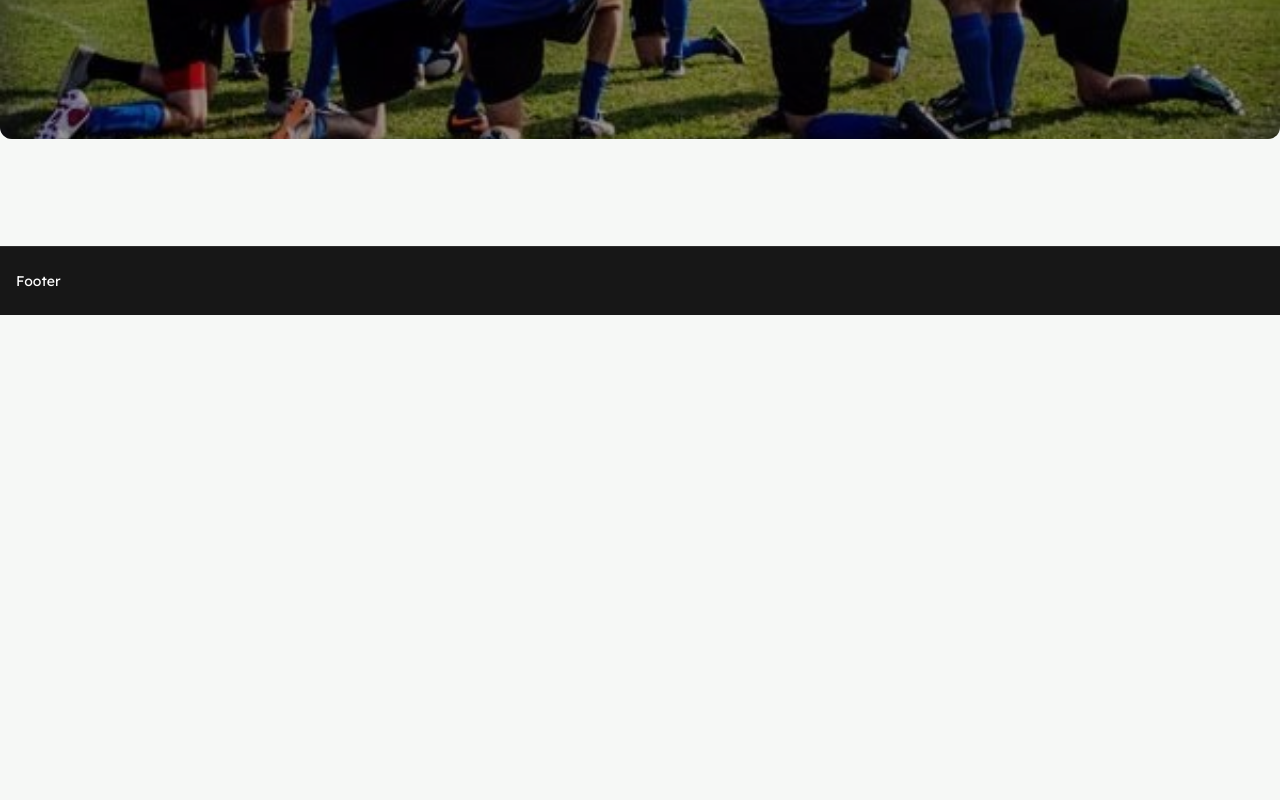
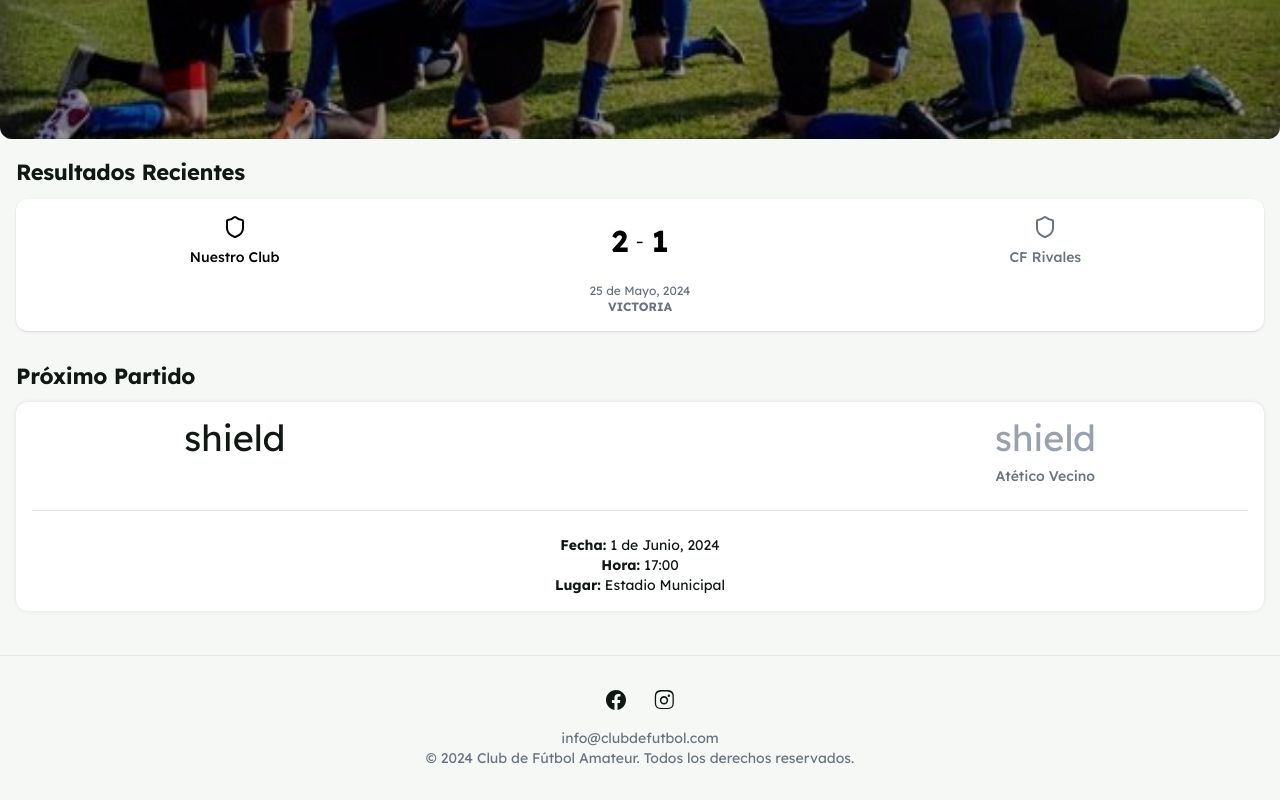
Before and after one commit to CristianTapia/csd-los-apostoles, a Next.js app: page / in a window 1280 px wide. Shown: the part 485-1285 px from the top of the page. Before the commit the page ends 800 px from the top, so only its background shows below. Built offline with nearby package versions, Linux system fonts and the light colour scheme.

Commit message:
Adding matches information to the page

```diff
--- a/app/globals.css
+++ b/app/globals.css
@@ -4,6 +4,7 @@
   --background: #f6f8f6; /* Color principal de fondo */
   --foreground: #ffffff; /* Color principal de fondo */
   --font-main: #000000; /* Color principal del texto */
+  --font-secondary: #6b7280; /* Color secundario del texto */
   --button-main: #13ec5b; /* Color principal de los botones */
 }
 
@@ -11,6 +12,7 @@
   --color-background: var(--background);
   --color-foreground: var(--foreground);
   --color-font-main: var(--font-main);
+  --color-font-secondary: var(--font-secondary);
   --color-button-main: var(--button-main);
   --font-sans: var(--font-geist-sans);
   --font-mono: var(--font-geist-mono);
--- a/app/page.tsx
+++ b/app/page.tsx
@@ -1,7 +1,7 @@
 "use client";
 import { useState } from "react";
 import { siInstagram, siTiktok, siWhatsapp, siYoutube } from "simple-icons";
-import { Menu, X } from "lucide-react";
+import { Menu, X, Shield } from "lucide-react";
 import Link from "next/link";
 import Image from "next/image";
 
@@ -95,12 +95,99 @@ export default function Page() {
             </div>
           </div>
         </div>
+        <h3 className="text-[#111813] dark:text-white text-[22px] font-bold leading-tight tracking-[-0.015em] px-4 pb-3 pt-5">
+          Resultados Recientes
+        </h3>
+        <div className="px-4 pb-3">
+          <div className="flex flex-col gap-4 rounded-xl bg-foreground text-font-main dark:bg-background-dark/50 shadow-sm p-4">
+            <div className="flex items-center justify-between">
+              <div className="flex flex-col items-center gap-2 w-1/3 font-medium">
+                <Shield />
+                <span className="text-sm text-center truncate">Nuestro Club</span>
+              </div>
+              <div className="flex items-center gap-2">
+                <span className="text-3xl font-bold">2</span>
+                <span className="text-xl font-light">-</span>
+                <span className="text-3xl font-bold">1</span>
+              </div>
+              <div className="flex flex-col text-font-secondary items-center gap-2 w-1/3">
+                <Shield />
+                <span className="text-sm font-medium text-center truncate text-gray-500 dark:text-gray-400">
+                  CF Rivales
+                </span>
+              </div>
+            </div>
+            <div className="text-center text-xs text-gray-500 dark:text-gray-400">
+              <p>25 de Mayo, 2024</p>
+              <p className="font-bold text-primary">VICTORIA</p>
+            </div>
+          </div>
+        </div>
+        <h3 className="text-[#111813] dark:text-white text-[22px] font-bold leading-tight tracking-[-0.015em] px-4 pb-3 pt-5">
+          Próximo Partido
+        </h3>
+        <div className="px-4 pb-3">
+          <div className="flex flex-col gap-4 rounded-xl bg-white dark:bg-background-dark/50 shadow-[0_0_4px_rgba(0,0,0,0.1)] p-4">
+            <div className="flex items-center justify-between">
+              <div className="flex flex-col items-center gap-2 w-1/3">
+                <span className="material-symbols-outlined text-4xl text-[#111813] dark:text-white">shield</span>
+                <span className="text-sm font-medium text-center truncate">Nuestro Club</span>
+              </div>
+              <div className="flex flex-col items-center">
+                <span className="text-xl font-bold">VS</span>
+              </div>
+              <div className="flex flex-col items-center gap-2 w-1/3">
+                <span className="material-symbols-outlined text-4xl text-gray-400">shield</span>
+                <span className="text-sm font-medium text-center truncate text-gray-500 dark:text-gray-400">
+                  Atético Vecino
+                </span>
+              </div>
+            </div>
+            <div className="border-t border-gray-200 dark:border-gray-700 my-2"></div>
+            <div className="text-center text-sm text-[#111813] dark:text-white">
+              <p>
+                <span className="font-bold">Fecha:</span> 1 de Junio, 2024
+              </p>
+              <p>
+                <span className="font-bold">Hora:</span> 17:00
+              </p>
+              <p>
+                <span className="font-bold">Lugar:</span> Estadio Municipal
+              </p>
+            </div>
+          </div>
+        </div>
       </main>
-
-      {/* FOOTER */}
+      <footer className="bg-background-light dark:bg-background-dark mt-8 px-4 py-8 border-t border-gray-200 dark:border-gray-700">
+        <div className="flex justify-center gap-6 mb-4">
+          <a className="text-[#111813] dark:text-white" data-alt="Facebook icon" href="#">
+            <svg aria-hidden="true" className="w-6 h-6" fill="currentColor" viewBox="0 0 24 24">
+              <path
+                // clip-rule="evenodd"
+                d="M22 12c0-5.523-4.477-10-10-10S2 6.477 2 12c0 4.991 3.657 9.128 8.438 9.878v-6.987h-2.54V12h2.54V9.797c0-2.506 1.492-3.89 3.777-3.89 1.094 0 2.238.195 2.238.195v2.46h-1.26c-1.243 0-1.63.771-1.63 1.562V12h2.773l-.443 2.89h-2.33v6.988C18.343 21.128 22 16.991 22 12z"
+                // fill-rule="evenodd"
+              ></path>
+            </svg>
+          </a>
+          <a className="text-[#111813] dark:text-white" data-alt="Instagram icon" href="#">
+            <svg aria-hidden="true" className="w-6 h-6" fill="currentColor" viewBox="0 0 24 24">
+              <path
+                // clip-rule="evenodd"
+                d="M12.315 2c2.43 0 2.784.013 3.808.06 1.064.049 1.791.218 2.427.465a4.902 4.902 0 012.792 2.792c.247.636.416 1.363.465 2.427.048 1.024.06 1.378.06 3.808s-.012 2.784-.06 3.808a6.78 6.78 0 01-.465 2.427 4.902 4.902 0 01-2.792 2.792 6.78 6.78 0 01-2.427.465c-1.024.048-1.378.06-3.808.06s-2.784-.012-3.808-.06a6.78 6.78 0 01-2.427-.465 4.902 4.902 0 01-2.792-2.792 6.78 6.78 0 01-.465-2.427c-.048-1.024-.06-1.378-.06-3.808s.012-2.784.06-3.808a6.78 6.78 0 01.465-2.427 4.902 4.902 0 012.792-2.792A6.78 6.78 0 018.507 2.06C9.531 2.013 9.885 2 12.315 2zm0 1.623c-2.403 0-2.72.01-3.667.058a5.14 5.14 0 00-2.2.465 3.275 3.275 0 00-1.845 1.845 5.14 5.14 0 00-.465 2.2c-.048.947-.058 1.264-.058 3.667s.01 2.72.058 3.667a5.14 5.14 0 00.465 2.2 3.275 3.275 0 001.845 1.845 5.14 5.14 0 002.2.465c.947.048 1.264.058 3.667.058s2.72-.01 3.667-.058a5.14 5.14 0 002.2-.465 3.275 3.275 0 001.845-1.845 5.14 5.14 0 00.465-2.2c.048-.947.058-1.264.058-3.667s-.01-2.72-.058-3.667a5.14 5.14 0 00-.465-2.2 3.275 3.275 0 00-1.845-1.845 5.14 5.14 0 00-2.2-.465C15.035 3.633 14.715 3.623 12.315 3.623zM12 8.118a4.22 4.22 0 100 8.44 4.22 4.22 0 000-8.44zm0 6.812a2.592 2.592 0 110-5.184 2.592 2.592 0 010 5.184zM16.95 6.402a1.238 1.238 0 100 2.475 1.238 1.238 0 000-2.475z"
+                // fill-rule="evenodd"
+              ></path>
+            </svg>
+          </a>
+        </div>
+        <div className="text-center text-sm text-gray-500 dark:text-gray-400">
+          <p>info@clubdefutbol.com</p>
+          <p>© 2024 Club de Fútbol Amateur. Todos los derechos reservados.</p>
+        </div>
+      </footer>
+      {/* FOOTER
       <footer className="w-full border-t border-white/10 bg-neutral-900">
         <div className="mx-auto max-w-7xl px-4 py-6 text-sm">Footer</div>
-      </footer>
+      </footer> */}
     </div>
   );
 }
```
